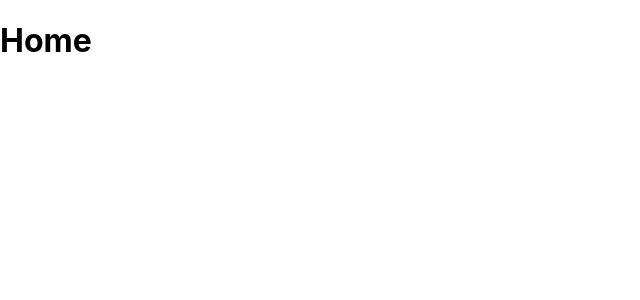
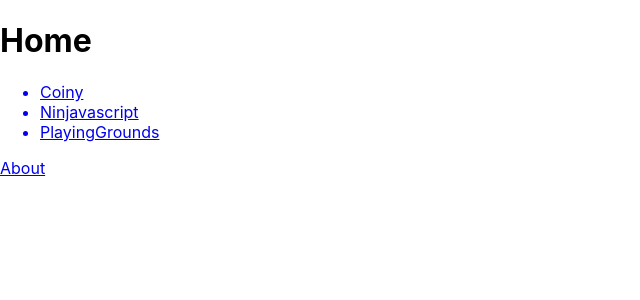
Before and after one commit to MaximeDruart/2020-PORTFOLIO, a React (Create React App) app: page / in a window 1280 px wide. Shown: the top 300 px of the page, without its empty margins (0-640 px from the left). Built offline with nearby package versions, Linux system fonts and the light colour scheme.

Commit message:
setting up routing

```diff
--- a/package.json
+++ b/package.json
@@ -12,7 +12,8 @@
     "react-router": "^5.1.2",
     "react-router-dom": "^5.1.2",
     "react-scripts": "3.4.0",
-    "tailwindcss": "^1.2.0"
+    "tailwindcss": "^1.2.0",
+    "uuid": "^3.4.0"
   },
   "scripts": {
     "start": "react-scripts start",
--- a/public/index.html
+++ b/public/index.html
@@ -11,7 +11,7 @@
 		<!--
       manifest.json provides metadata used when your web app is installed on a
       user's mobile device or desktop. See https://developers.google.com/web/fundamentals/web-app-manifest/
-    -->
+	-->
 		<link rel="manifest" href="%PUBLIC_URL%/manifest.json" />
 		<!--
       Notice the use of %PUBLIC_URL% in the tags above.
--- a/src/App.js
+++ b/src/App.js
@@ -2,18 +2,26 @@ import React from "react"
 import { BrowserRouter as Router, Route, Switch } from "react-router-dom"
 import "./App.scss"
 
+import projectData from "./assets/projectData"
 import Home from "./components/Home"
 import About from "./components/About"
 import Loader from "./components/Loader"
+import uuid from "uuid"
 
 const App = () => {
+	let projectRoutes = projectData.map(({ path, component }) => (
+		<Route path={`/projects/${path}`} key={uuid()} component={component} />
+	))
 	return (
 		<Router>
+			<div className="h-12"></div>
 			<Loader />
 			<Switch>
-				<Route path="/" exact component={Home}></Route>
-				<Route path="/about" exact component={About}></Route>
+				<Route path="/" exact component={Home} />
+				<Route path="/about" exact component={About} />
 			</Switch>
+
+			{projectRoutes}
 		</Router>
 	)
 }
--- a/src/App.scss
+++ b/src/App.scss
@@ -0,0 +1,5 @@
+@tailwind base;
+
+@tailwind components;
+
+@tailwind utilities;
--- /dev/null
+++ b/src/assets/projectData.js
@@ -0,0 +1,25 @@
+// import images
+import Coiny from "../components/projects/Coiny"
+import Ninjavascript from "../components/projects/Ninjavascript"
+import PlayingGrounds from "../components/projects/PlayingGrounds"
+
+export default [
+	{
+		name: "Coiny",
+		path: "coiny",
+		coverImg: "",
+		component: Coiny
+	},
+	{
+		name: "Ninjavascript",
+		path: "ninjavascript",
+		coverImg: "",
+		component: Ninjavascript
+	},
+	{
+		name: "PlayingGrounds",
+		path: "playinggrounds",
+		coverImg: "",
+		component: PlayingGrounds
+	}
+]
--- a/src/components/Home.js
+++ b/src/components/Home.js
@@ -1,7 +1,21 @@
 import React from "react"
+import projectData from "../assets/projectData"
+import uuid from "uuid"
+import { Link } from "react-router-dom"
 
 const Home = () => {
-	return <h1>Home</h1>
+	let mappedData = projectData.map(({ path, name }) => (
+		<Link key={uuid()} to={`/projects/${path}`}>
+			<li>{name}</li>
+		</Link>
+	))
+	return (
+		<div>
+			<h1>Home</h1>
+			<ul>{mappedData}</ul>
+			<Link to="/about">About</Link>
+		</div>
+	)
 }
 
 export default Home
--- a/src/components/projects/Coiny.js
+++ b/src/components/projects/Coiny.js
@@ -1,6 +1,6 @@
 import React from "react"
 const Coiny = () => {
-	return <div></div>
+	return <div>coiny</div>
 }
 
 export default Coiny
--- a/src/components/projects/Ninjavascript.js
+++ b/src/components/projects/Ninjavascript.js
@@ -1,6 +1,6 @@
 import React from "react"
 const Ninjavascript = () => {
-	return <div></div>
+	return <div>njs</div>
 }
 
 export default Ninjavascript
--- a/src/components/projects/PlayingGrounds.js
+++ b/src/components/projects/PlayingGrounds.js
@@ -1,6 +1,6 @@
 import React from "react"
 const PlayingGrounds = () => {
-	return <div></div>
+	return <div>pg</div>
 }
 
 export default PlayingGrounds
```
